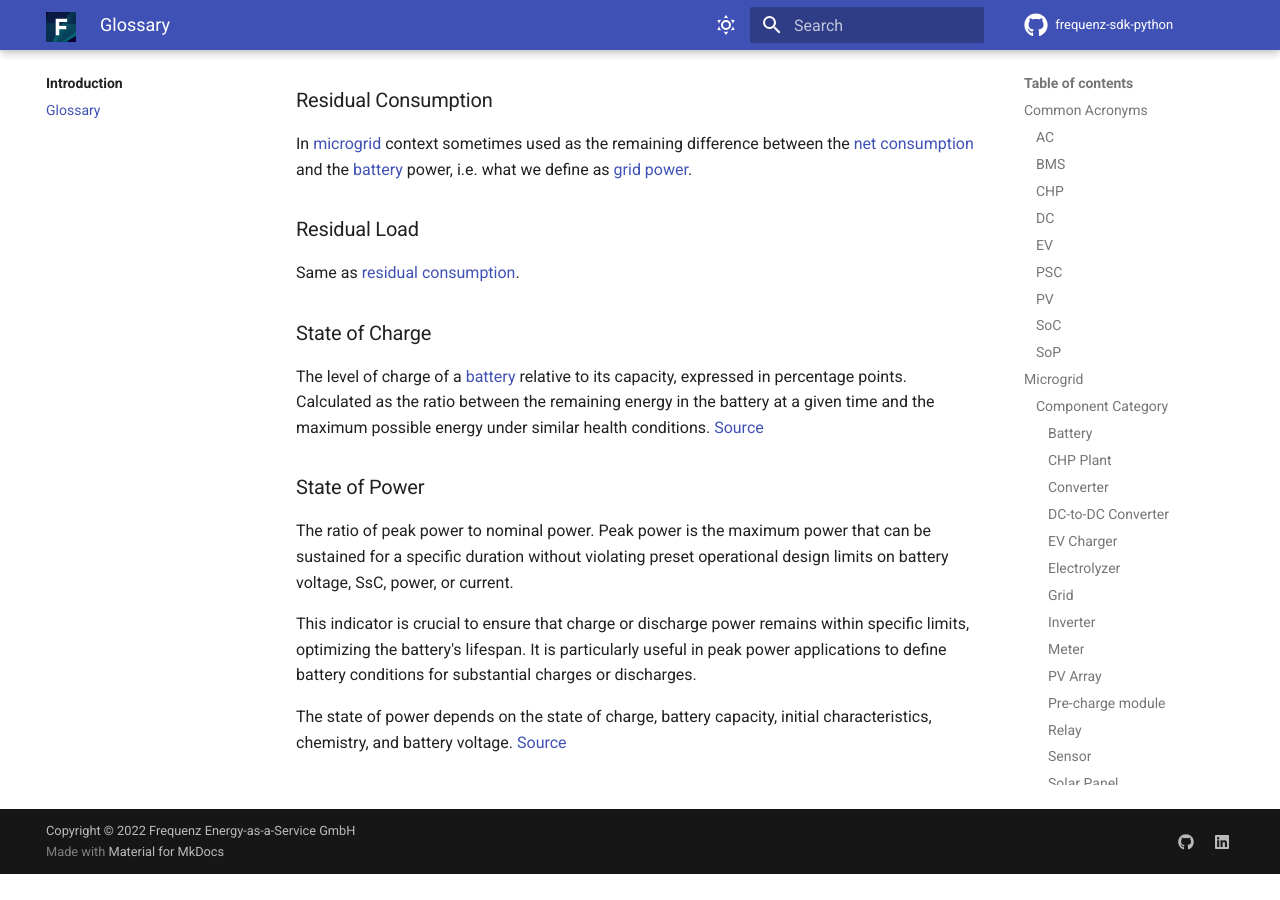
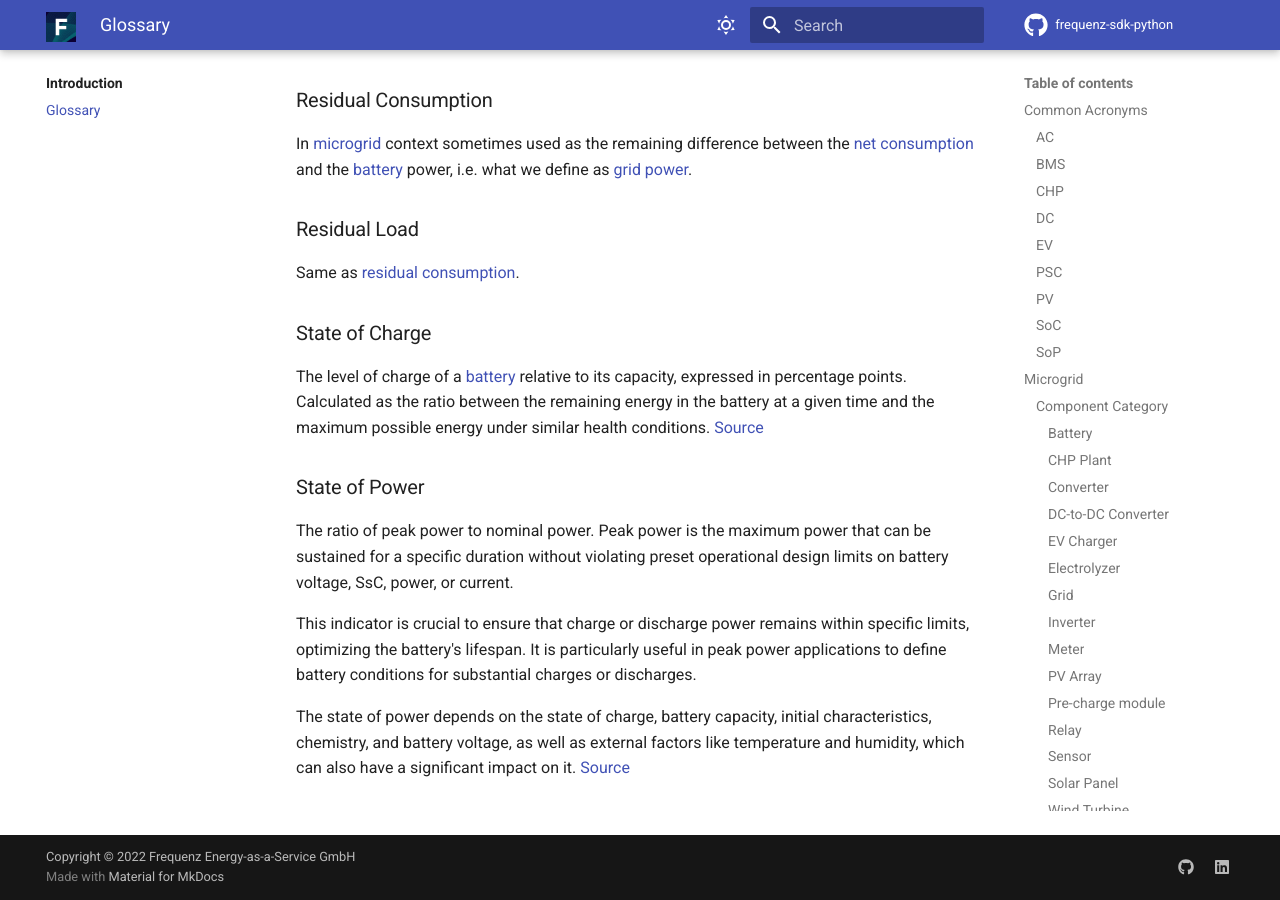
Before and after one commit to frequenz-floss/frequenz-sdk-python, an MkDocs documentation site: the page built from docs/intro/glossary.md, in a window 1280 px wide and 900 px high, scrolled down 7622 px. Built offline with MkDocs 1.6.1 and Material for MkDocs 9.7.7, drawn with Linux system fonts in a browser that asks for light colours; comment, search, counter and statistics services are not loaded; the version menu is left out; before the commit the page ends 8496 px from its top, so only the background shows below that; some of the changed text lies outside the part shown.

Commit message:
Apply suggestions from code review
Apply suggestions made by @daniel-zullo-frequenz.

Co-authored-by: daniel-zullo-frequenz <120166726+daniel-zullo-frequenz@users.noreply.github.com>
Signed-off-by: Leandro Lucarella <luca@llucax.com>

```diff
--- a/docs/intro/glossary.md
+++ b/docs/intro/glossary.md
@@ -289,4 +289,4 @@ The ratio of peak power to nominal power. Peak power is the maximum power that c
 
 This indicator is crucial to ensure that charge or discharge power remains within specific limits, optimizing the battery's lifespan. It is particularly useful in peak power applications to define battery conditions for substantial charges or discharges.
 
-The state of power depends on the state of charge, battery capacity, initial characteristics, chemistry, and battery voltage. [Source](https://epicpower.es/wp-content/uploads/2020/08/AN028_SoC-SoH-SoP-definitions_v3.pdf)
+The state of power depends on the state of charge, battery capacity, initial characteristics, chemistry, and battery voltage, as well as external factors like temperature and humidity, which can also have a significant impact on it. [Source](https://epicpower.es/wp-content/uploads/2020/08/AN028_SoC-SoH-SoP-definitions_v3.pdf)
```
Also changed, not shown: other parts of docs/intro/glossary.md (+2 -2 lines), docs/intro/index.md (+1 -1 lines).
